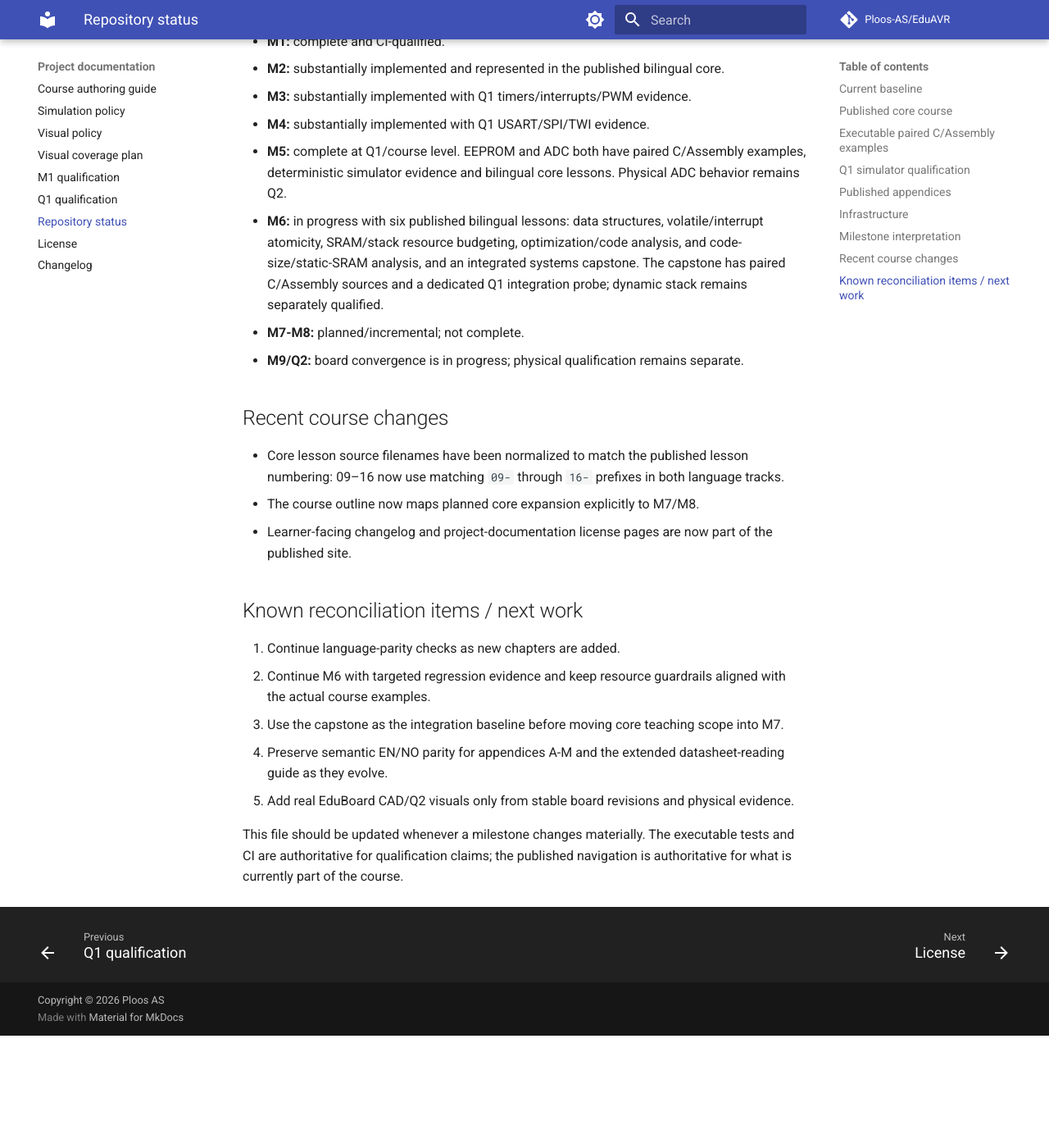
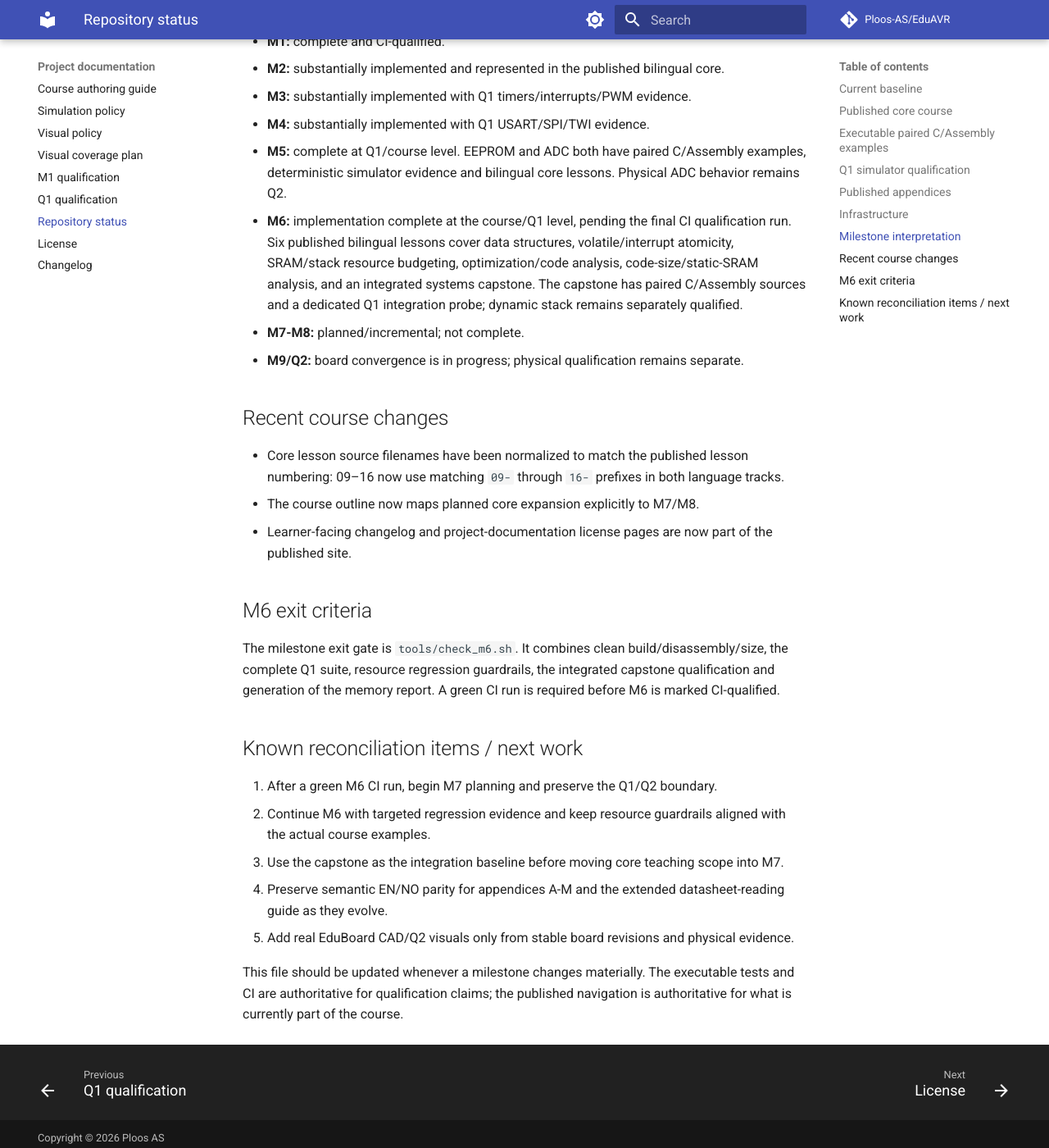
Before and after one commit to Ploos-AS/EduAVR, an MkDocs documentation site: the page built from docs/STATUS.md, in a window 1280 px wide and 1400 px high, scrolled down 4764 px. Shown: the whole window at 82% size. Built offline with MkDocs 1.6.1 and Material for MkDocs 9.7.7, drawn with Linux system fonts in a browser that asks for light colours; comment, search, counter and statistics services are not loaded; before the commit the page ends 6027 px from its top, so only the background shows below that.

Commit message:
M6: define milestone exit criteria

```diff
--- a/docs/STATUS.md
+++ b/docs/STATUS.md
@@ -135,7 +135,7 @@ Implemented repository infrastructure includes:
 - **M3:** substantially implemented with Q1 timers/interrupts/PWM evidence.
 - **M4:** substantially implemented with Q1 USART/SPI/TWI evidence.
 - **M5:** complete at Q1/course level. EEPROM and ADC both have paired C/Assembly examples, deterministic simulator evidence and bilingual core lessons. Physical ADC behavior remains Q2.
-- **M6:** in progress with six published bilingual lessons: data structures, volatile/interrupt atomicity, SRAM/stack resource budgeting, optimization/code analysis, and code-size/static-SRAM analysis, and an integrated systems capstone. The capstone has paired C/Assembly sources and a dedicated Q1 integration probe; dynamic stack remains separately qualified.
+- **M6:** implementation complete at the course/Q1 level, pending the final CI qualification run. Six published bilingual lessons cover data structures, volatile/interrupt atomicity, SRAM/stack resource budgeting, optimization/code analysis, code-size/static-SRAM analysis, and an integrated systems capstone. The capstone has paired C/Assembly sources and a dedicated Q1 integration probe; dynamic stack remains separately qualified.
 - **M7-M8:** planned/incremental; not complete.
 - **M9/Q2:** board convergence is in progress; physical qualification remains separate.
 
@@ -145,9 +145,13 @@ Implemented repository infrastructure includes:
 - The course outline now maps planned core expansion explicitly to M7/M8.
 - Learner-facing changelog and project-documentation license pages are now part of the published site.
 
+## M6 exit criteria
+
+The milestone exit gate is `tools/check_m6.sh`. It combines clean build/disassembly/size, the complete Q1 suite, resource regression guardrails, the integrated capstone qualification and generation of the memory report. A green CI run is required before M6 is marked CI-qualified.
+
 ## Known reconciliation items / next work
 
-1. Continue language-parity checks as new chapters are added.
+1. After a green M6 CI run, begin M7 planning and preserve the Q1/Q2 boundary.
 2. Continue M6 with targeted regression evidence and keep resource guardrails aligned with the actual course examples.
 3. Use the capstone as the integration baseline before moving core teaching scope into M7.
 4. Preserve semantic EN/NO parity for appendices A-M and the extended datasheet-reading guide as they evolve.
```
